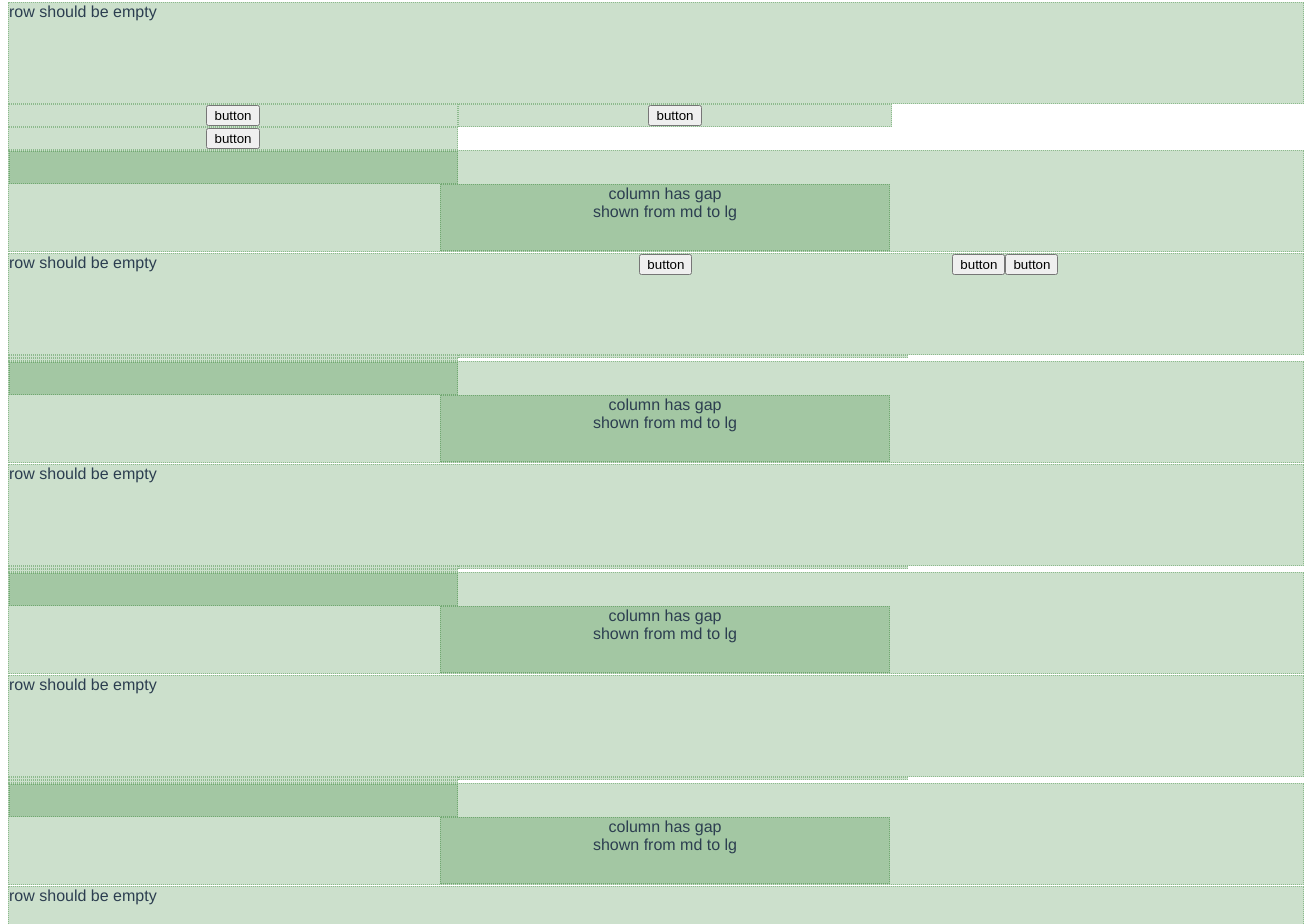
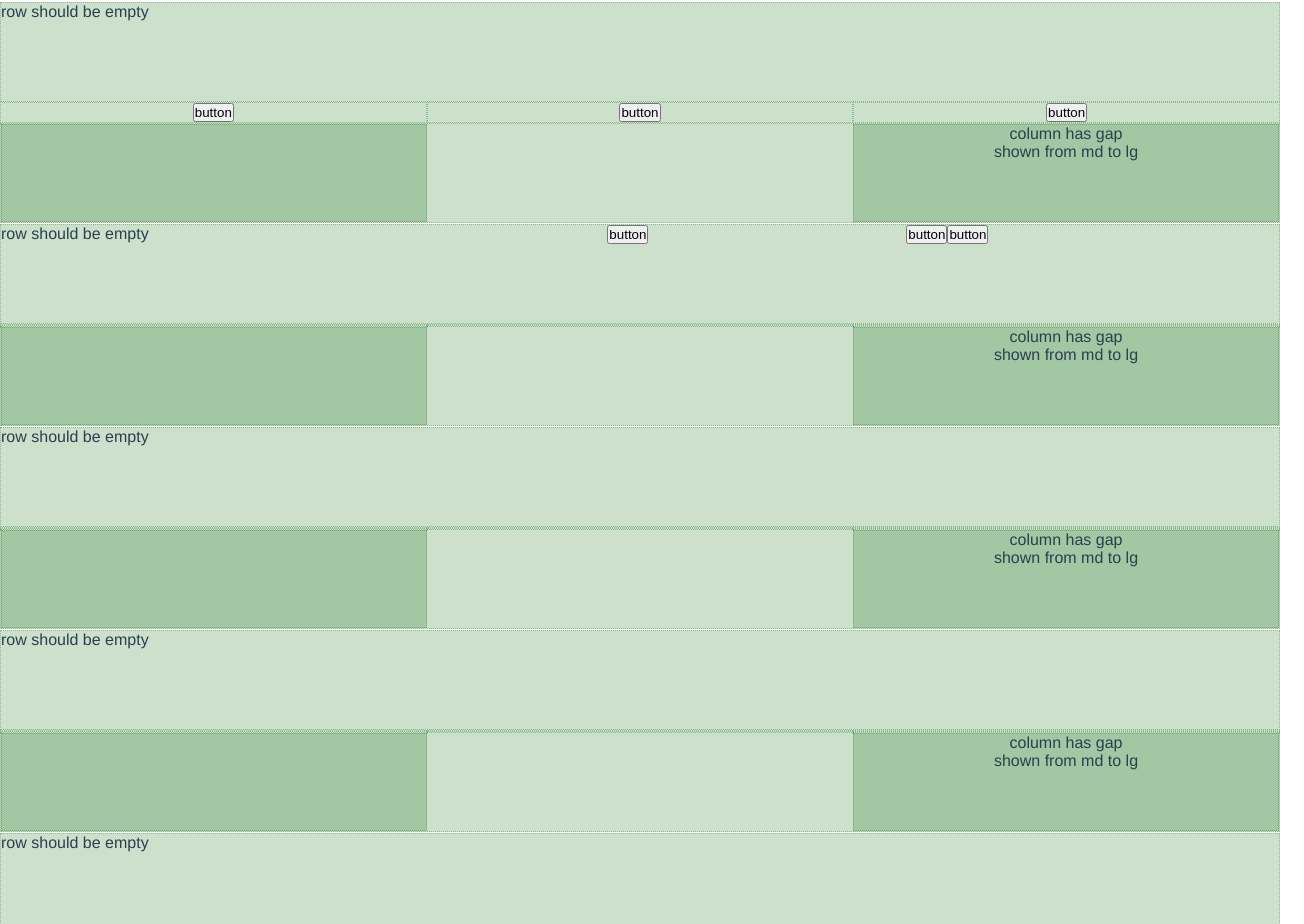
Before and after one commit to joseporto/vue-flex-layout, a Vue app: page / in a window 1280 px wide. Shown: the part 574-1498 px from the top of the page, 1304 px wide, since content can reach past the window. Built offline with nearby package versions, Linux system fonts and the light colour scheme.

Commit message:
refactor: 💡 change attribute names
BREAKING CHANGE: tagName becomes tag

```diff
--- a/src/App.vue
+++ b/src/App.vue
@@ -3,9 +3,9 @@
     <img alt="Vue logo" src="./assets/logo.png">
     <Guides :visible="false" />
     <Container>
-      <Row resetStyle tagName="ul" debug>
+      <Row resetStyle tag="ul" class="test" debug>
         row should be empty
-        <Column tagName="li" :sm="12" :md="6">
+        <Column tag="li" :sm="12" :md="6">
         </Column>
         <Column :sm="12" :md="6">
           <!-- <div class="dumb" /> -->
@@ -19,8 +19,8 @@
       </Row>
     </Container>
     <Container>
-      <Row resetStyle tagName="ul" >
-        <Column tagName="li" :sm="12" :md="8" debug>
+      <Row resetStyle tag="ul" >
+        <Column tag="li" :sm="12" :md="8" debug>
           <Button @click="debugButton('test')">
             button
           </Button>
@@ -60,9 +60,9 @@
       </Row>
     </Container>
     <Container>
-      <Row resetStyle tagName="ul" debug>
+      <Row resetStyle tag="ul" debug>
         row should be empty
-        <Column tagName="li" :sm="12" :md="6">
+        <Column tag="li" :sm="12" :md="6">
           <!-- <div class="dumb" /> -->
         </Column>
         <Column :sm="12" :md="6">
@@ -84,8 +84,8 @@
       </Row>
     </Container>
     <Container>
-      <Row resetStyle tagName="ul" >
-        <Column tagName="li" :sm="12" :md="8" debug>
+      <Row resetStyle tag="ul" >
+        <Column tag="li" :sm="12" :md="8" debug>
           <div class="dumb" />
         </Column>
         <Column :sm="12" :md="8" debug>
@@ -119,9 +119,9 @@
       </Row>
     </Container>
     <Container>
-      <Row resetStyle tagName="ul" debug>
+      <Row resetStyle tag="ul" debug>
         row should be empty
-        <Column tagName="li" :sm="12" :md="6">
+        <Column tag="li" :sm="12" :md="6">
           <!-- <div class="dumb" /> -->
         </Column>
         <Column :sm="12" :md="6">
@@ -136,8 +136,8 @@
       </Row>
     </Container>
     <Container>
-      <Row resetStyle tagName="ul" >
-        <Column tagName="li" :sm="12" :md="8" debug>
+      <Row resetStyle tag="ul" >
+        <Column tag="li" :sm="12" :md="8" debug>
           <div class="dumb" />
         </Column>
         <Column :sm="12" :md="8" debug>
@@ -171,9 +171,9 @@
       </Row>
     </Container>
     <Container>
-      <Row resetStyle tagName="ul" debug>
+      <Row resetStyle tag="ul" debug>
         row should be empty
-        <Column tagName="li" :sm="12" :md="6">
+        <Column tag="li" :sm="12" :md="6">
           <!-- <div class="dumb" /> -->
         </Column>
         <Column :sm="12" :md="6">
@@ -188,8 +188,8 @@
       </Row>
     </Container>
     <Container>
-      <Row resetStyle tagName="ul" >
-        <Column tagName="li" :sm="12" :md="8" debug>
+      <Row resetStyle tag="ul" >
+        <Column tag="li" :sm="12" :md="8" debug>
           <div class="dumb" />
         </Column>
         <Column :sm="12" :md="8" debug>
@@ -223,9 +223,9 @@
       </Row>
     </Container>
     <Container>
-      <Row resetStyle tagName="ul" debug>
+      <Row resetStyle tag="ul" debug>
         row should be empty
-        <Column tagName="li" :sm="12" :md="6">
+        <Column tag="li" :sm="12" :md="6">
           <!-- <div class="dumb" /> -->
         </Column>
         <Column :sm="12" :md="6">
@@ -240,8 +240,8 @@
       </Row>
     </Container>
     <Container>
-      <Row resetStyle tagName="ul" >
-        <Column tagName="li" :sm="12" :md="8" debug>
+      <Row resetStyle tag="ul" >
+        <Column tag="li" :sm="12" :md="8" debug>
           <div class="dumb" />
         </Column>
         <Column :sm="12" :md="8" debug>
@@ -284,6 +284,12 @@ export default {
 </script>
 
 <style>
+* {
+  margin: 0;
+  padding: 0;
+  box-sizing: border-box;
+}
+
 #app {
   font-family: 'Avenir', Helvetica, Arial, sans-serif;
   -webkit-font-smoothing: antialiased;
--- a/src/components/Column.js
+++ b/src/components/Column.js
@@ -14,7 +14,7 @@ export default {
     }
   },
   props: {
-    tagName: {
+    tag: {
       type: String,
       default: 'div'
     },
@@ -91,7 +91,8 @@ export default {
   },
   render (createElement) {
     return createElement(
-      this.tagName, {
+      this.tag, {
+        attrs: this.$attrs,
         style: Object.assign({
           position: 'relative',
           minHeight: '1px',
@@ -106,8 +107,8 @@ export default {
           'align-items': `${this.align}`
         } : {},
         this.debug ? {
-          border: `dotted 1px ${this.$options.config.debugBorderColor}`,
-          background: this.$options.config.debugColor
+          border: `dotted 1px ${this.$options.config.colors.debugBorder}`,
+          background: this.$options.config.colors.debug
         } : {})
       }, this.$slots.default)
   },
--- a/src/components/Container.js
+++ b/src/components/Container.js
@@ -14,7 +14,7 @@ export default {
     }
   },
   props: {
-    tagName: {
+    tag: {
       type: String,
       default: 'div'
     },
@@ -41,7 +41,7 @@ export default {
   computed: {
     span () {
       if (!this.breakpoint)
-        return
+        return this.$options.config.maxWidth
       const { breakpoints } = this.$options.config
       return getBreakpointValue(this.breakpoint, breakpoints, this.reducedAttrs)
     },
@@ -63,7 +63,8 @@ export default {
   },
   render (createElement) {
     return createElement(
-      this.tagName, {
+      this.tag, {
+        attrs: this.$attrs,
         style: Object.assign({
           position: 'relative',
           marginLeft: 'auto',
@@ -74,8 +75,8 @@ export default {
           paddingRight: `${this.gutter}px`
         },
           this.debug ? {
-            border: `dotted 1px ${this.$options.config.debugBorderColor}`,
-            background: this.$options.config.debugColor
+            border: `dotted 1px ${this.$options.config.colors.debugBorder}`,
+            background: this.$options.config.colors.debug
           } : {}
         )
       }, this.$slots.default)
--- a/src/components/Guides.js
+++ b/src/components/Guides.js
@@ -2,7 +2,7 @@
 export default {
   name: 'Guides',
   props: {
-    tagName: {
+    tag: {
       type: String,
       default: 'div'
     },
@@ -32,8 +32,8 @@ export default {
         right: '0',
         top: '0',
         pointerEvents: 'none',
-        borderRight: '1px solid #f00',
-        borderLeft: '1px solid #f00'
+        borderRight: `1px solid ${this.$options.config.colors.guidesLimits}`,
+        borderLeft: `1px solid ${this.$options.config.colors.guidesLimits}`
       }
     },
     linesHelperStyle () {
@@ -58,8 +58,8 @@ export default {
         width: '100%',
         top: '0',
         left: '0',
-        borderLeft: '1px solid #0f0',
-        borderRight: '1px solid #0f0'
+        borderLeft: `1px solid ${this.$options.config.colors.guidesContainer}`,
+        borderRight: `1px solid ${this.$options.config.colors.guidesContainer}`
       }
     }
   },
@@ -70,7 +70,7 @@ export default {
         display: 'block',
         height: '100%',
         width: '1px',
-        border: '1px dashed rgba(0, 155, 255, 0.8)',
+        border: `1px dashed ${this.$options.config.colors.guidesMain}`,
         top: '0',
         left: `calc(${100 * index}% / ${this.columns})`
       }
@@ -80,7 +80,7 @@ export default {
         position: 'absolute',
         display: 'block',
         height: '100%',
-        background: 'rgba(255, 0, 255, 0.1)',
+        background: `${this.$options.config.colors.guidesMainBackground}`,
         top: '0',
         left: `calc(${100 * index}% / ${this.columns} - ${this.gutter / 2}px)`,
         width: `${this.gutter}px`
@@ -101,7 +101,7 @@ export default {
   },
   mounted () {
     document.addEventListener('keydown', e => {
-      if (e.key === 'g') {
+      if (e.key === this.$options.config.guidesToggleKey) {
         this.visibility = !this.visibility
       }
     });
@@ -145,7 +145,7 @@ export default {
     }
 
     return createElement(
-      this.tagName, {
+      this.tag, {
         style: this.layoutHelperStyle,
       }, [
         createElement(
--- a/src/components/Hidden.js
+++ b/src/components/Hidden.js
@@ -4,11 +4,11 @@ export default {
   name: 'hidden',
   data () {
     return {
-      viewport: null // window.innerWidth || null
+      viewport: null
     }
   },
   props: {
-    tagName: {
+    tag: {
       type: String,
       default: 'div'
     },
@@ -49,7 +49,7 @@ export default {
   render (createElement) {
     if (this.isVisible) {
       return createElement(
-        this.tagName,
+        this.tag,
         this.$slots.default
       )
     } else {
--- a/src/components/Row.js
+++ b/src/components/Row.js
@@ -1,13 +1,17 @@
 export default {
   name: 'Row',
   props: {
-    tagName: {
+    tag: {
       type: String,
       default: 'div'
     },
     resetStyle: {
       type: Boolean,
       default: false
+    },
+    transition: {
+      type: String,
+      default: null
     },
     align: {
       type: String,
@@ -51,8 +55,8 @@ export default {
     }
   },
   render (createElement) {
-    return createElement(
-      this.tagName, {
+
+    const attrs = {
       attrs: this.$attrs,
       on: this.$listeners,
       style: Object.assign({
@@ -74,11 +78,19 @@ export default {
           listStyle: 'none'
         } : {},
         this.debug ? {
-            border: `dotted 1px ${this.$options.config.debugBorderColor}`,
-            background: this.$options.config.debugColor,
+          border: `dotted 1px ${this.$options.config.colors.debugBorder}`,
+          background: this.$options.config.colors.debug,
           'min-height': '100px'
         } : {}
       )
-      }, this.$slots.default)
+    }
+
+    if (this.transition) {
+      attrs.name = this.transition
+      attrs.tag = this.tag
+    }
+
+    return createElement(
+      this.transition ? 'transition-group' : this.tag, attrs, this.$slots.default)
   }
 }
--- a/src/components/helpers/defaults.js
+++ b/src/components/helpers/defaults.js
@@ -1,13 +1,21 @@
 export default {
   columns: 12,
   gutter: 16,
+  maxWidth: 1200,
   breakpoints: {
     xs: 320,
     sm: 576,
     md: 768,
     lg: 992,
-    xl: 1200
+    xl: 1100
   },
-  debugBorderColor: 'rgba(0,100,0,.3)',
-  debugColor: 'rgba(0,100,0,.2)',
+  guidesToggleKey: 'g',
+  colors: {
+    debugBorder: 'rgba(0,100,0,.3)',
+    debug: 'rgba(0,100,0,.2)',
+    guidesLimits: 'rgba(255, 0, 0, 1)',
+    guidesContainer: 'rgba(0, 255, 0, 1)',
+    guidesMain: 'rgba(0, 155, 255, 0.8)',
+    guidesMainBackground: 'rgba(255, 0, 255, 0.1)'
+  }
 }
--- a/src/main.js
+++ b/src/main.js
@@ -13,6 +13,15 @@ Vue.use(VueFlexLayout, {
     lg: 992,
     xl: 1200
   },
+  guidesToggleKey: 'g',
+  colors: {
+    debugBorder: 'rgba(0,100,0,.3)',
+    debug: 'rgba(0,100,0,.2)',
+    guidesLimits: 'rgba(255, 0, 0, 1)',
+    guidesContainer: 'rgba(0, 255, 0, 1)',
+    guidesMain: 'rgba(0, 155, 255, 0.8)',
+    guidesMainBackground: 'rgba(255, 0, 255, 0.1)'
+  }
 })
 
 Vue.config.productionTip = false
```
Also changed, not shown: 1 other file (tests, documents, lock files or other folders). Lines whose indentation alone changed are shown as unchanged.
